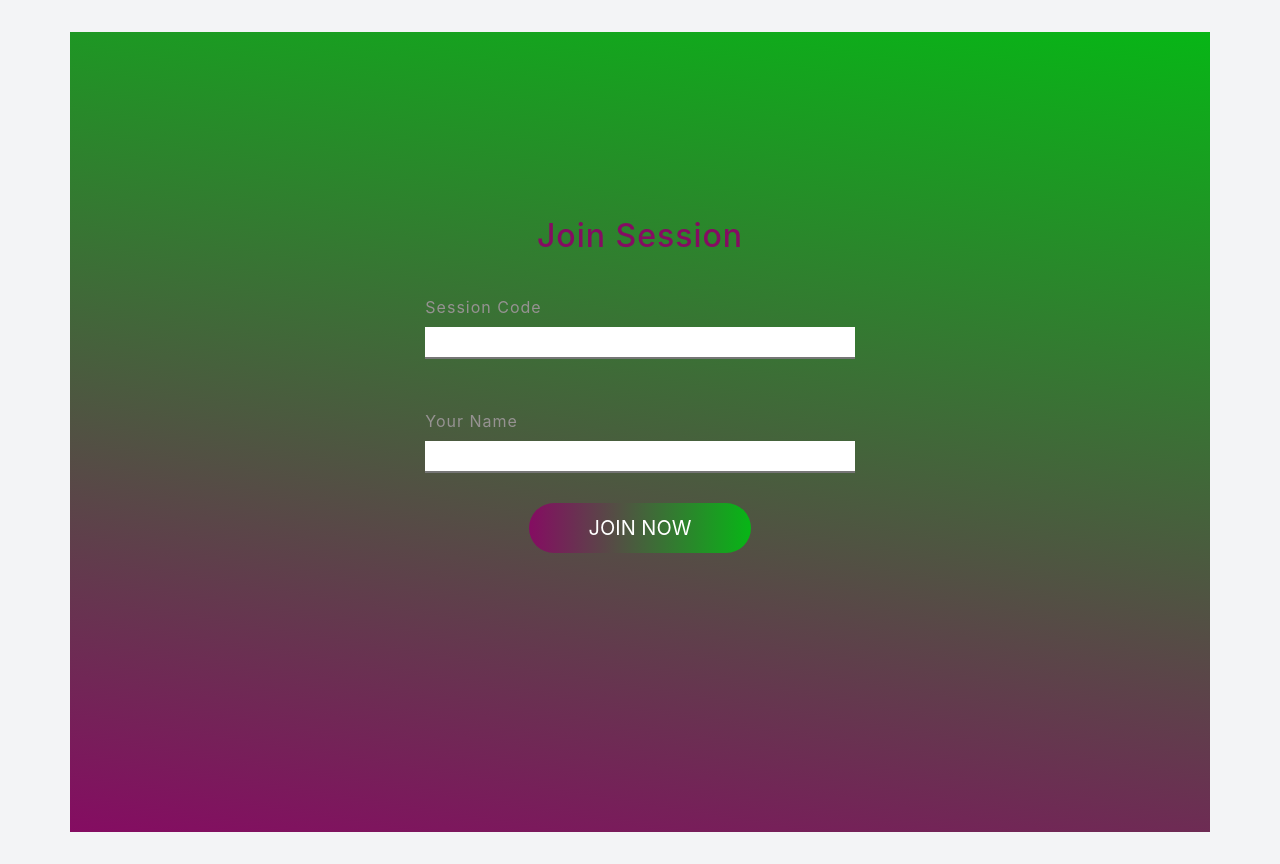
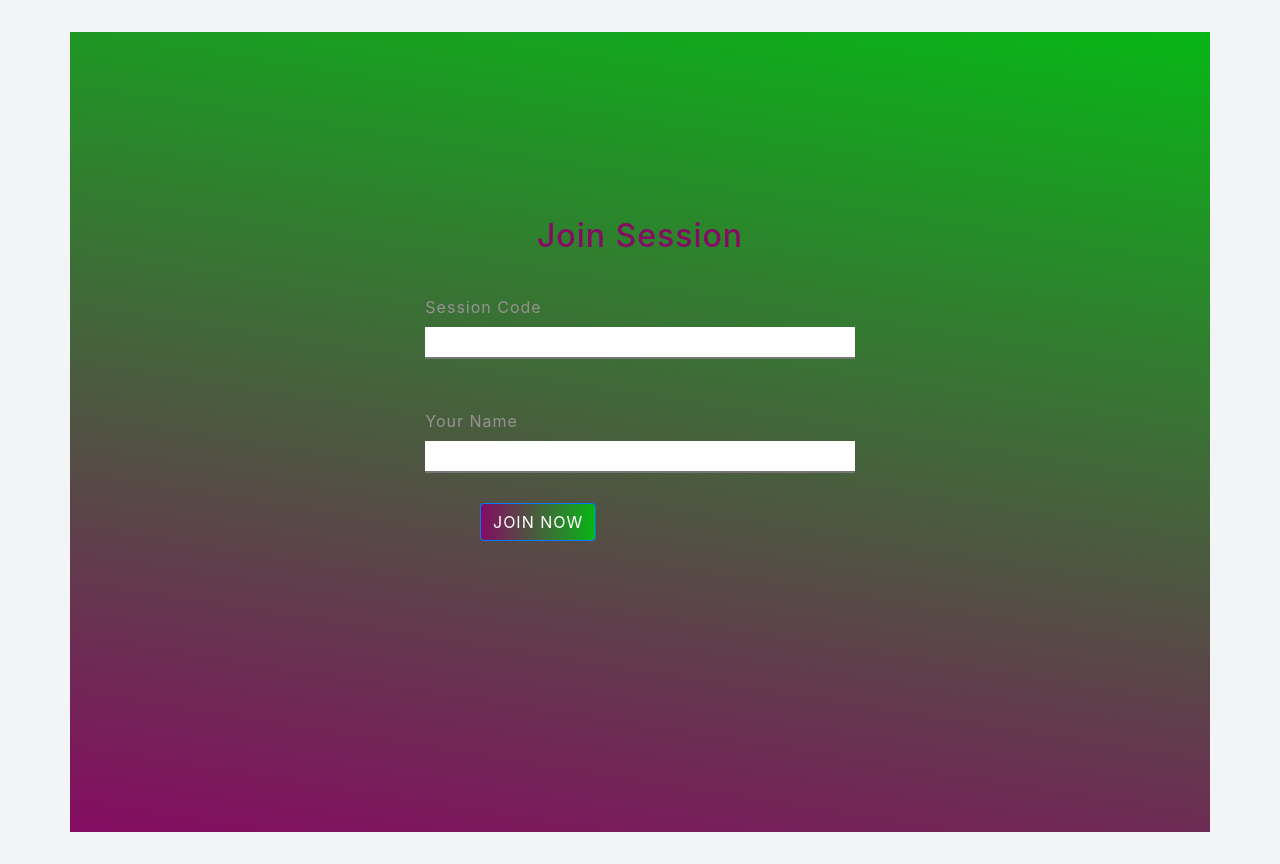
Before and after one commit to cs130-w22/Group-A5, a React app: page /join_session in a window 1280 px wide. Built offline with nearby package versions, Linux system fonts and the light colour scheme.

Commit message:
changed join form feedback color and some bugs --> added new bugs

```diff
--- a/src/routes/JoinForm.js
+++ b/src/routes/JoinForm.js
@@ -2,13 +2,17 @@ import React, { useState, useEffect, Component } from "react";
 import { useHistory } from "react-router-dom";
 
 import validation from "../components/validation";
+import { Button } from "react-bootstrap";
 
 const JoinForm = () => {
+  //for user feedback
   const [errors, setErrors] = useState({});
   const [values, setValues] = useState({
-    fullname: "",
+    fullname: "", //only have fullname and session code
     code: "",
   });
+
+  //to update text fields as user types
   const handleChange = (event) => {
     setValues({
       ...values,
@@ -16,26 +20,34 @@ const JoinForm = () => {
     });
   };
 
+  //once submit check for errors and handle accordingly
   const handleFormSubmit = async (event) => {
     event.preventDefault();
-    setErrors(validation(values));
+    setErrors(validation(values)); //check for errors
     console.log("--->", values);
+    if (errors.fullname || errors.code) {
+      return;
+    }
 
+    //check if user already exists.
     let response2 = await fetch(
       `http://localhost:5001/session/users?c=${values.code}`
     );
     let data2 = await response2.json();
-    if (data2.users.includes(values.fullname)) {
+    console.log("!!", data2);
+    if (data2.users && data2.users.includes(values.fullname)) {
       setErrors((prevState) => {
         return Object.assign({}, prevState, {
           fullname: "Name Already Exist!",
         });
       });
+
       return;
     }
 
     let response = await fetch("http://localhost:5001/session_list");
     let data = await response.json();
+    console.log("data", data);
     let session_codes = data.code_list;
     console.log(session_codes);
 
@@ -55,8 +67,10 @@ const JoinForm = () => {
       setErrors((prevState) => {
         return Object.assign({}, prevState, { code: "Session Doesn't Exist!" });
       });
+      return;
     }
 
+    console.log(errors.fullname, errors.code);
     setTimeout(function () {
       window.location = "/dashboard";
     }, 300);
@@ -98,9 +112,9 @@ const JoinForm = () => {
           </div>
 
           <div>
-            <button className="submit" onClick={handleFormSubmit}>
+            <Button className="submit" onClick={handleFormSubmit}>
               Join Now
-            </button>
+            </Button>
           </div>
         </form>
       </div>
--- a/src/style/InviteUsers.css
+++ b/src/style/InviteUsers.css
@@ -73,7 +73,7 @@
 }
 
 .error {
-  color: red;
+  color: #f7c308;
 }
 
 .submit {
@@ -90,6 +90,8 @@
   border: none;
   cursor: pointer;
   transition: all 0.1s;
+  position: absolute;
+  left: 480px;
 }
 
 button:active {
```
